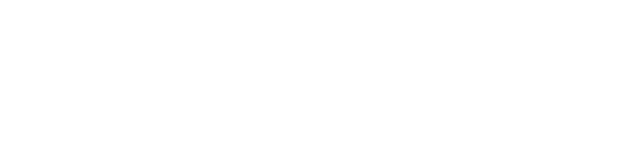
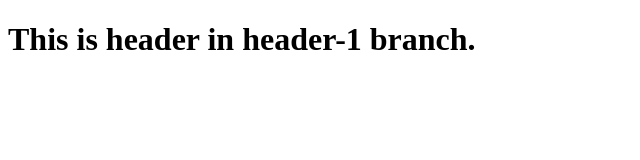
Before and after one commit to mdshoheluco/git-practice, a plain HTML site: page index.html in a window 1280 px wide. Shown: the whole page, without its empty margins (0-640 px from the left). Drawn offline with Linux system fonts and the light colour scheme.

Commit message:
Added h1 tag

```diff
--- a/index.html
+++ b/index.html
@@ -5,6 +5,6 @@
     <title>This is a test file.</title>
   </head>
   <body>
-
+    <h1>This is header in header-1 branch.</h1>
   </body>
 </html>
```
